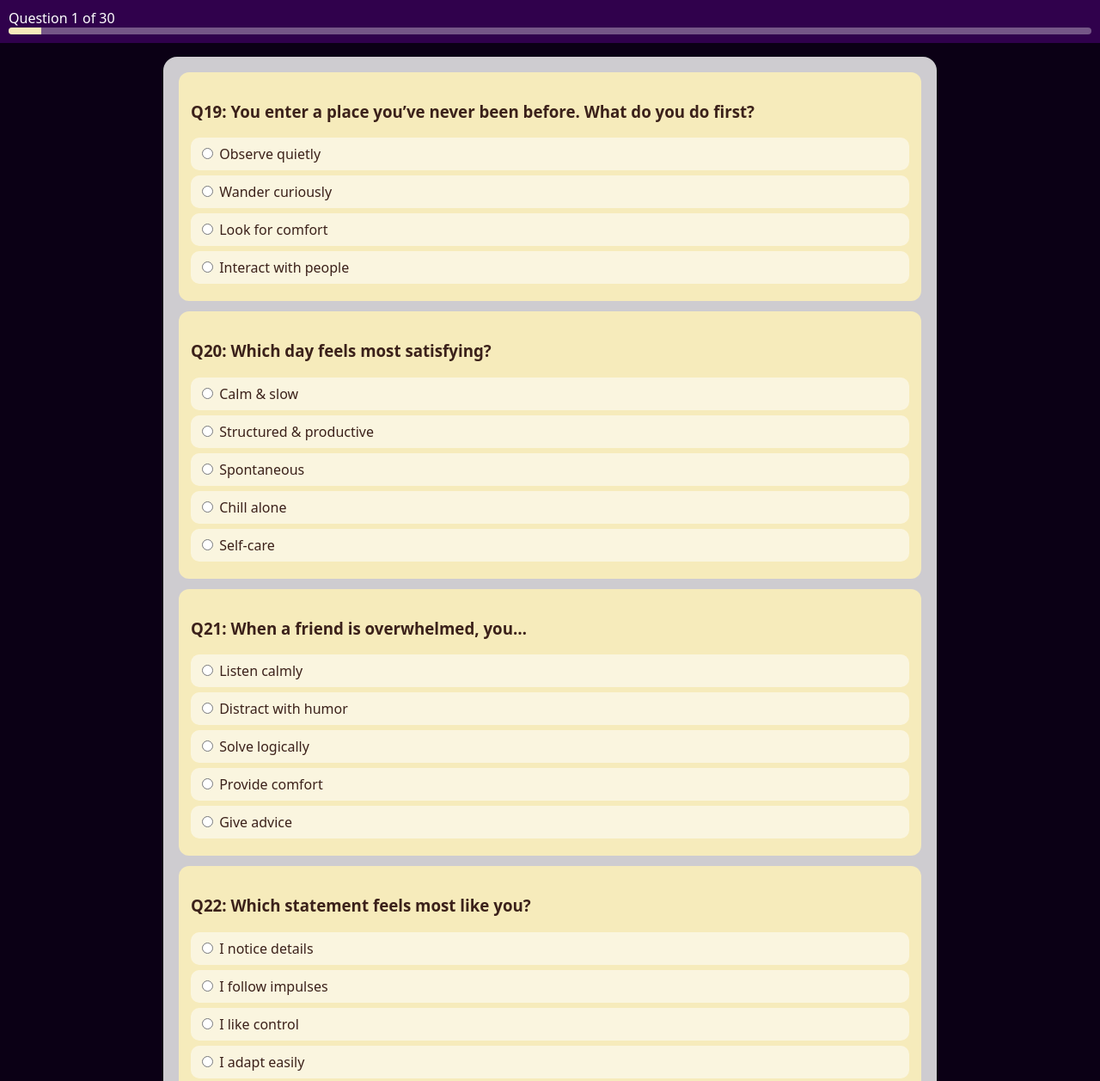
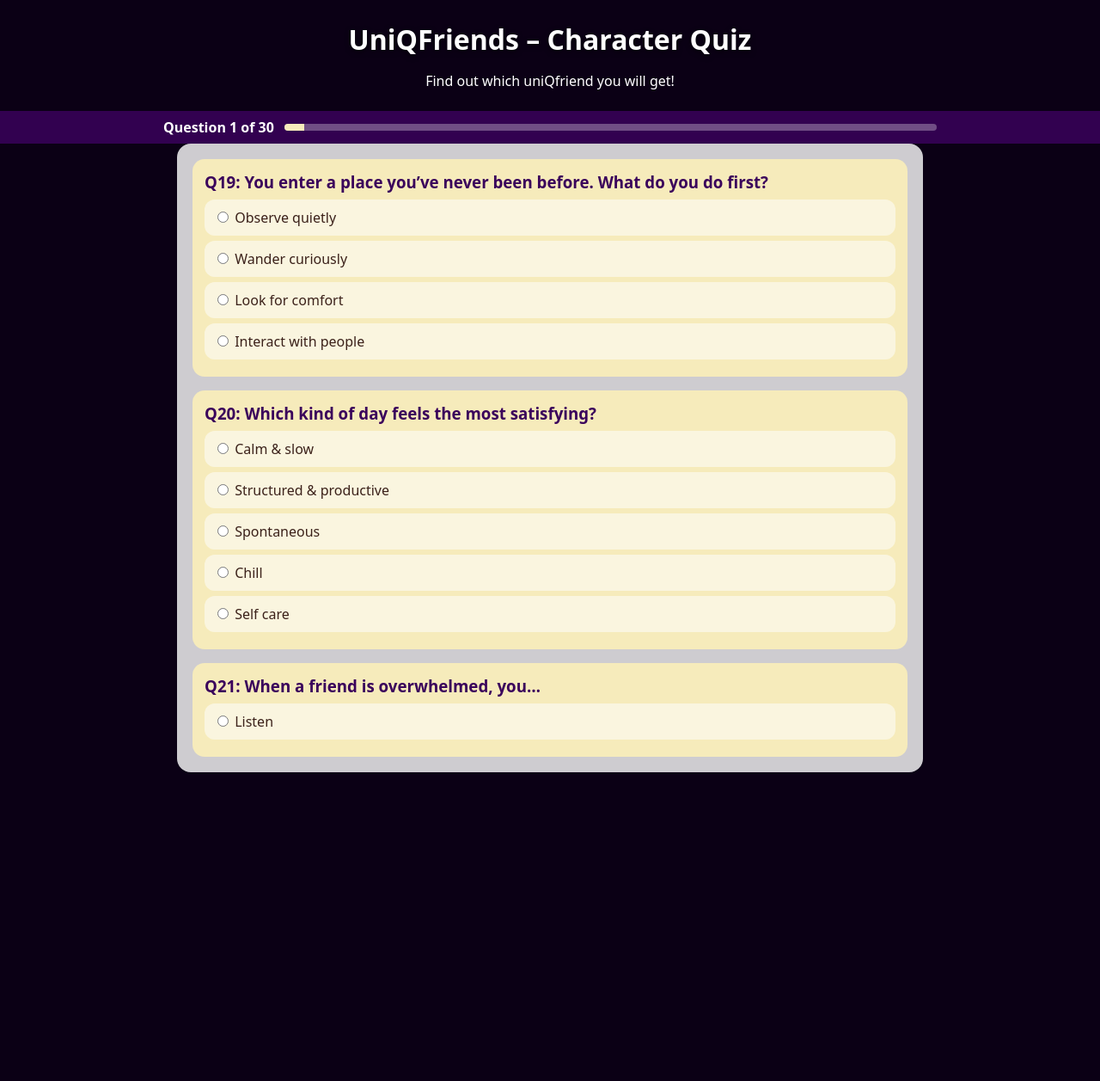
Before and after one commit to UniqplanetQuiz/UniqplanetQuiz.github.io, a plain HTML site: page index.html in a window 1280 px wide. Shown: the top 1257 px of the page at 86% size. After the commit the page ends 962 px from the top, so only its background shows below. Drawn offline with nearby package versions, Linux system fonts and the light colour scheme.

Commit message:
Update index.html

```diff
--- a/index.html
+++ b/index.html
@@ -10,34 +10,63 @@
   <style>
     :root{
       --purple:#3a025b; --beige:#F6ebbb; --brown:#3b211a;
-  --card:#ffffffcc;
-  --c-uri:#a4c8ff; --c-buni:#b6f7d0; --c-marsy:#d9b79a;
-  --c-veny:#ffc49a; --c-moony:#d6c6ff; --c-pluty:#ffb3d1; --c-sunny:#ffe28a;
+      --card:#ffffffcc; --ink:var(--brown); --brand:var(--purple); --brand-2:#5d0b8c;
+      --c-uri:#a4c8ff; --c-buni:#b6f7d0; --c-marsy:#d9b79a; --c-veny:#ffc49a;
+      --c-moony:#d6c6ff; --c-pluty:#ffb3d1; --c-sunny:#ffe28a;
     }
-body{margin:0;font-family:system-ui;background:#0b0015;color:var(--brown)}
-.wrap{max-width:900px;margin:auto;padding:16px}
+    *{box-sizing:border-box}
+    body{margin:0;font-family:system-ui;background:#0b0015;color:var(--ink);overflow-x:hidden}
+
+    #space{position:fixed;inset:0;z-index:1}
+    .bg-decor{position:fixed;inset:0;pointer-events:none;z-index:2}
+    header{text-align:center;padding:24px 16px 8px;position:relative;z-index:3}
+    h1{margin:0;color:#fff;font-size:32px;text-shadow:0 2px 6px rgba(0,0,0,.6)}
+    p.lead{color:#fff}
+
+    .progress{position:sticky;top:0;z-index:4;background:rgba(58,2,91,.85);padding:8px 12px;color:#fff}
+    .progress .row{max-width:900px;margin:auto;display:flex;gap:12px;align-items:center}
+    .meter{height:8px;background:rgba(255,255,255,.3);border-radius:999px;overflow:hidden;flex:1}
+    .meter span{display:block;height:100%;background:#F6ebbb}
+    .label{font-weight:600}
+
+    .wrap{max-width:900px;margin:auto;padding:0 16px 64px;position:relative;z-index:4}
     .card{background:var(--card);border-radius:16px;padding:18px}
-.question{background:var(--beige);padding:14px;border-radius:12px;margin-bottom:12px}
-label{display:block;padding:8px;background:#fff8;border-radius:10px;margin:6px 0;cursor:pointer}
-button{padding:12px;border-radius:12px;border:0;background:var(--purple);color:#fff;width:100%}
-.progress{background:#3a025bcc;color:#fff;padding:10px;position:sticky;top:0}
-.meter{height:8px;background:#fff5;border-radius:999px;overflow:hidden}
-.meter span{display:block;height:100%;background:var(--beige)}
+    .stack{display:grid;gap:16px}
+
+    .question{background:var(--beige);border-radius:14px;padding:14px}
+    .question h3{margin:0 0 8px;color:var(--purple)}
+    label{display:block;padding:10px;border-radius:12px;background:#fff8;margin:6px 0;cursor:pointer}
+    label:hover{background:#fff}
+    button{padding:12px;border-radius:12px;border:0;background:var(--brand);color:#fff;font-size:16px;cursor:pointer}
+    button.secondary{background:#efeaf7;color:var(--brand)}
   </style>
 </head>
 
 <body>
 
+<canvas id="space"></canvas>
+<div class="bg-decor" id="bgDecor"></div>
+
+<header>
+  <h1>UniQFriends – Character Quiz</h1>
+  <p class="lead">Find out which uniQfriend you will get!</p>
+</header>
+
 <div class="progress">
-  <div id="progressLabel">Question 1 of 30</div>
+  <div class="row">
+    <div class="label" id="progressLabel">Question 1 of 30</div>
     <div class="meter"><span id="progressFill" style="width:3%"></span></div>
   </div>
+</div>
 
-<div class="wrap">
-<form id="quizForm" class="card">
+<main class="wrap">
+<section class="card stack">
+<form id="quizForm" class="stack">
 
-<!-- QUESTIONS 1–18 ALREADY EXISTED (UNCHANGED STRUCTURE) -->
-<!-- ONLY NEW QUESTIONS SHOWN BELOW -->
+<!-- QUESTIONS 1–18 UNCHANGED -->
+<!-- KEEPING YOUR EXISTING QUESTIONS EXACTLY -->
+
+<!-- ADDITIONAL QUESTIONS -->
 
 <!-- Q19 -->
 <div class="question">
@@ -50,156 +79,16 @@ button{padding:12px;border-radius:12px;border:0;background:var(--purple);color:#
 
 <!-- Q20 -->
 <div class="question">
-<h3>Q20: Which day feels most satisfying?</h3>
+<h3>Q20: Which kind of day feels the most satisfying?</h3>
 <label><input type="radio" name="Q20" value="A" required> Calm & slow</label>
 <label><input type="radio" name="Q20" value="B"> Structured & productive</label>
 <label><input type="radio" name="Q20" value="C"> Spontaneous</label>
-<label><input type="radio" name="Q20" value="D"> Chill alone</label>
-<label><input type="radio" name="Q20" value="E"> Self-care</label>
+<label><input type="radio" name="Q20" value="D"> Chill</label>
+<label><input type="radio" name="Q20" value="E"> Self care</label>
 </div>
 
 <!-- Q21 -->
 <div class="question">
 <h3>Q21: When a friend is overwhelmed, you…</h3>
-<label><input type="radio" name="Q21" value="A" required> Listen calmly</label>
-<label><input type="radio" name="Q21" value="B"> Distract with humor</label>
-<label><input type="radio" name="Q21" value="C"> Solve logically</label>
-<label><input type="radio" name="Q21" value="D"> Provide comfort</label>
-<label><input type="radio" name="Q21" value="E"> Give advice</label>
-</div>
-
-<!-- Q22 -->
-<div class="question">
-<h3>Q22: Which statement feels most like you?</h3>
-<label><input type="radio" name="Q22" value="A" required> I notice details</label>
-<label><input type="radio" name="Q22" value="B"> I follow impulses</label>
-<label><input type="radio" name="Q22" value="C"> I like control</label>
-<label><input type="radio" name="Q22" value="D"> I adapt easily</label>
-<label><input type="radio" name="Q22" value="E"> I think before acting</label>
-</div>
-
-<!-- Q23 -->
-<div class="question">
-<h3>Q23: People come to you for…</h3>
-<label><input type="radio" name="Q23" value="A" required> Emotional support</label>
-<label><input type="radio" name="Q23" value="B"> Gossip & chats</label>
-<label><input type="radio" name="Q23" value="C"> Leadership</label>
-<label><input type="radio" name="Q23" value="D"> Logic</label>
-<label><input type="radio" name="Q23" value="E"> Fun vibes</label>
-</div>
-
-<!-- Q24 -->
-<div class="question">
-<h3>Q24: Choose a comfort activity</h3>
-<label><input type="radio" name="Q24" value="A" required> Creating</label>
-<label><input type="radio" name="Q24" value="B"> Music / YouTube</label>
-<label><input type="radio" name="Q24" value="C"> Coffee / shopping</label>
-<label><input type="radio" name="Q24" value="D"> Playful chaos</label>
-<label><input type="radio" name="Q24" value="E"> Reading / coding</label>
-</div>
-
-<!-- Q25 -->
-<div class="question">
-<h3>Q25: What drains you fastest?</h3>
-<label><input type="radio" name="Q25" value="A" required> Conflict</label>
-<label><input type="radio" name="Q25" value="B"> Boredom</label>
-<label><input type="radio" name="Q25" value="C"> Inefficiency</label>
-<label><input type="radio" name="Q25" value="D"> Too much socializing</label>
-<label><input type="radio" name="Q25" value="E"> Feeling trapped</label>
-</div>
-
-<!-- Q26 -->
-<div class="question">
-<h3>Q26: How do you decide?</h3>
-<label><input type="radio" name="Q26" value="A" required> Emotional impact</label>
-<label><input type="radio" name="Q26" value="B"> Excitement</label>
-<label><input type="radio" name="Q26" value="C"> Logic</label>
-<label><input type="radio" name="Q26" value="D"> Experience</label>
-<label><input type="radio" name="Q26" value="E"> Balance</label>
-</div>
-
-<!-- Q27 -->
-<div class="question">
-<h3>Q27: Pick a vibe</h3>
-<label><input type="radio" name="Q27" value="A" required> Soft & dreamy</label>
-<label><input type="radio" name="Q27" value="B"> Bright & confident</label>
-<label><input type="radio" name="Q27" value="C"> Clean & bold</label>
-<label><input type="radio" name="Q27" value="D"> Cozy & chill</label>
-<label><input type="radio" name="Q27" value="E"> Flashy</label>
-</div>
-
-<!-- Q28 -->
-<div class="question">
-<h3>Q28: When plans change…</h3>
-<label><input type="radio" name="Q28" value="A" required> Adjust calmly</label>
-<label><input type="radio" name="Q28" value="B"> Love unpredictability</label>
-<label><input type="radio" name="Q28" value="C"> Take charge</label>
-<label><input type="radio" name="Q28" value="D"> Retreat if needed</label>
-<label><input type="radio" name="Q28" value="E"> Analyze first</label>
-</div>
-
-<!-- Q29 -->
-<div class="question">
-<h3>Q29: End of the day happiness is…</h3>
-<label><input type="radio" name="Q29" value="A" required> Helping others</label>
-<label><input type="radio" name="Q29" value="B"> New experiences</label>
-<label><input type="radio" name="Q29" value="C"> Achievements</label>
-<label><input type="radio" name="Q29" value="D"> Peace alone</label>
-<label><input type="radio" name="Q29" value="E"> Balance</label>
-</div>
-
-<button type="submit">See my result</button>
-</form>
-
-<div id="result" class="card"></div>
-</div>
-
-<script>
-const CHARACTERS=["Uri","Buni","Marsy","Veny","Moony","Pluty","Sunny"];
-
-const POINTS={
-Q19:{A:{Uri:1,Pluty:1},B:{Buni:1,Moony:1},C:{Marsy:1},D:{Sunny:1,Veny:1}},
-Q20:{A:{Uri:1},B:{Moony:1},C:{Buni:1,Veny:1},D:{Marsy:1},E:{Sunny:1}},
-Q21:{A:{Moony:1,Buni:1},B:{Veny:1},C:{Pluty:1},D:{Uri:1,Marsy:1},E:{Sunny:1}},
-Q22:{A:{Pluty:1},B:{Veny:1,Buni:1},C:{Sunny:1,Moony:1},D:{Marsy:1},E:{Uri:1}},
-Q23:{A:{Uri:1,Marsy:1},B:{Sunny:1},C:{Moony:1},D:{Pluty:1},E:{Veny:1,Buni:1}},
-Q24:{A:{Buni:1},B:{Uri:1,Marsy:1},C:{Moony:1,Sunny:1},D:{Veny:1},E:{Pluty:1}},
-Q25:{A:{Sunny:1},B:{Moony:1},C:{Pluty:1},D:{Marsy:1,Uri:1},E:{Buni:1,Veny:1}},
-Q26:{A:{Sunny:1,Uri:1},B:{Buni:1,Veny:1},C:{Pluty:1},D:{Marsy:1},E:{Moony:1}},
-Q27:{A:{Buni:1,Uri:1},B:{Moony:1},C:{Pluty:1},D:{Marsy:1},E:{Sunny:1,Veny:1}},
-Q28:{A:{Sunny:1,Uri:1},B:{Veny:1},C:{Moony:1},D:{Marsy:1,Buni:1},E:{Pluty:1}},
-Q29:{A:{Uri:1},B:{Buni:1},C:{Moony:1},D:{Pluty:1,Marsy:1},E:{Sunny:1}}
-};
-
-const form=document.getElementById("quizForm");
-const resultBox=document.getElementById("result");
-const progressLabel=document.getElementById("progressLabel");
-const progressFill=document.getElementById("progressFill");
-
-function updateProgress(){
-  const data=new FormData(form);
-  let answered=0;
-  for(let i=1;i<=30;i++) if(data.get("Q"+i)) answered++;
-  progressLabel.textContent=`Question ${Math.min(answered+1,30)} of 30`;
-  progressFill.style.width=`${(answered/30)*100}%`;
-}
-
-form.addEventListener("change",updateProgress);
-
-form.addEventListener("submit",e=>{
-  e.preventDefault();
-  const totals=Object.fromEntries(CHARACTERS.map(c=>[c,0]));
-  const data=new FormData(form);
-  for(const [q,a] of data.entries()){
-    if(POINTS[q]&&POINTS[q][a]){
-      for(const c in POINTS[q][a]) totals[c]+=POINTS[q][a][c];
-    }
-  }
-  const winner=Object.entries(totals).sort((a,b)=>b[1]-a[1])[0][0];
-  resultBox.innerHTML=`<h2>You got ${winner} ✨</h2>`;
-  confetti();
-});
-</script>
-
-</body>
-</html>
+<label><input type="radio" name="Q21" value="A" required> Listen</label>
+<la
```
Lines whose indentation alone changed are shown as unchanged.
